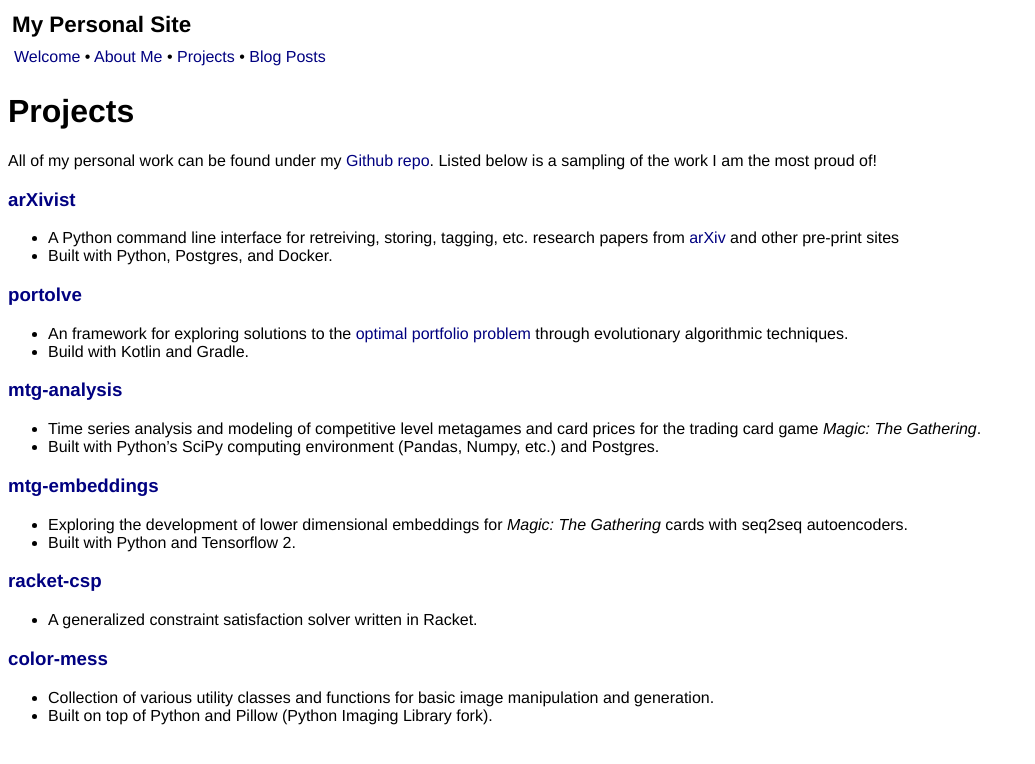
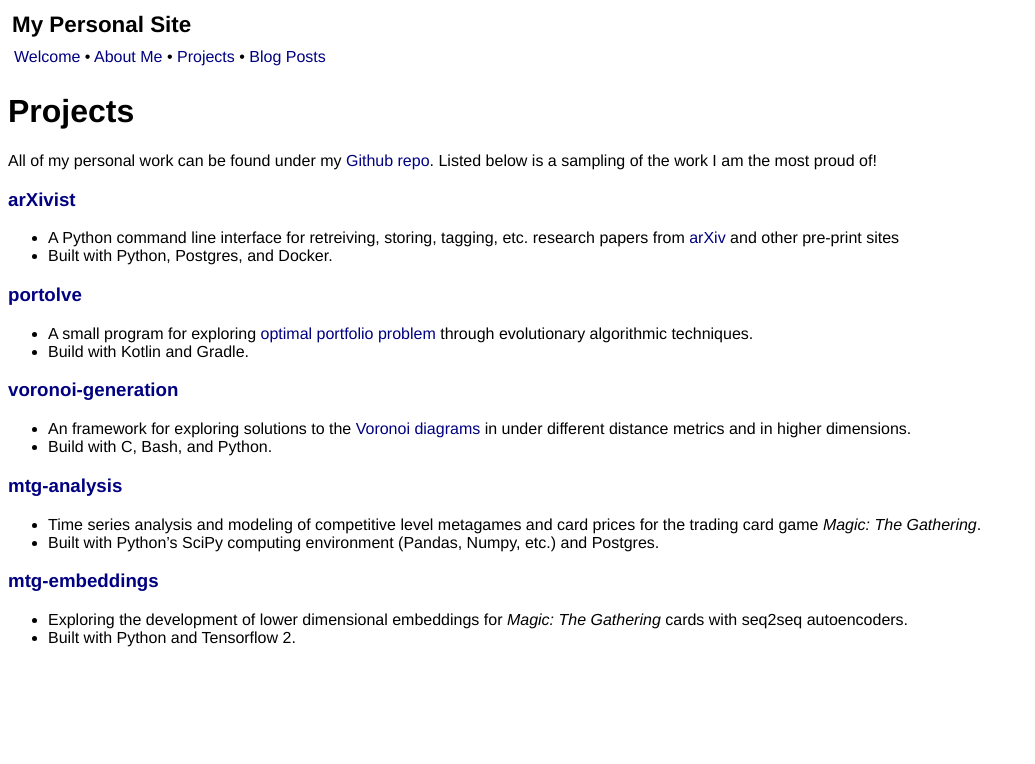
Before and after one commit to njhofmann/njhofmann.github.io, a Jekyll site: the page built from projects.md, in a window 1280 px wide. Shown: the top 764 px of the page, without its empty margins (0-1035 px from the left). Built offline with Jekyll 4.4.1, drawn with Linux system fonts in a browser that asks for light colours.

```diff
--- a/projects.md
+++ b/projects.md
@@ -13,8 +13,12 @@ All of my personal work can be found under my [Github repo](https://github.com/n
 * Built with Python, Postgres, and Docker.
 
 ### [portolve](https://github.com/njhofmann/portolve)
-* An framework for exploring solutions to the [optimal portfolio problem](https://en.wikipedia.org/wiki/Portfolio_optimization) through evolutionary algorithmic techniques.
+* A small program for exploring [optimal portfolio problem](https://en.wikipedia.org/wiki/Portfolio_optimization) through evolutionary algorithmic techniques.
 * Build with Kotlin and Gradle.
+
+### [voronoi-generation](https://github.com/njhofmann/voronoi-generation)
+* An framework for exploring solutions to the [Voronoi diagrams](https://en.wikipedia.org/wiki/Voronoi_diagram) in under different distance metrics and in higher dimensions.
+* Build with C, Bash, and Python.
 
 ### [mtg-analysis](https://github.com/njhofmann/mtg-analysis)
 * Time series analysis and modeling of competitive level metagames and card prices for the trading card game *Magic: The Gathering*.
@@ -23,10 +27,3 @@ All of my personal work can be found under my [Github repo](https://github.com/n
 ### [mtg-embeddings](https://github.com/njhofmann/mtg-embedding)
 * Exploring the development of lower dimensional embeddings for *Magic: The Gathering* cards with seq2seq autoencoders.
 * Built with Python and Tensorflow 2.
-
-### [racket-csp](https://github.com/njhofmann/racket-csp)
-* A generalized constraint satisfaction solver written in Racket.
-
-### [color-mess](https://github.com/njhofmann/color-mess)
-* Collection of various utility classes and functions for basic image manipulation and generation.
-* Built on top of Python and Pillow (Python Imaging Library fork).
```
Also changed, not shown: _drafts/2021-05-15-The World-Runs-On-Junk.md (+8 -6 lines), _drafts/2021-11-17-Metagames-Are-Derivatives.md (added, +12 -0 lines), about_me.md (+2 -1 lines), index.md (+1 -1 lines).
